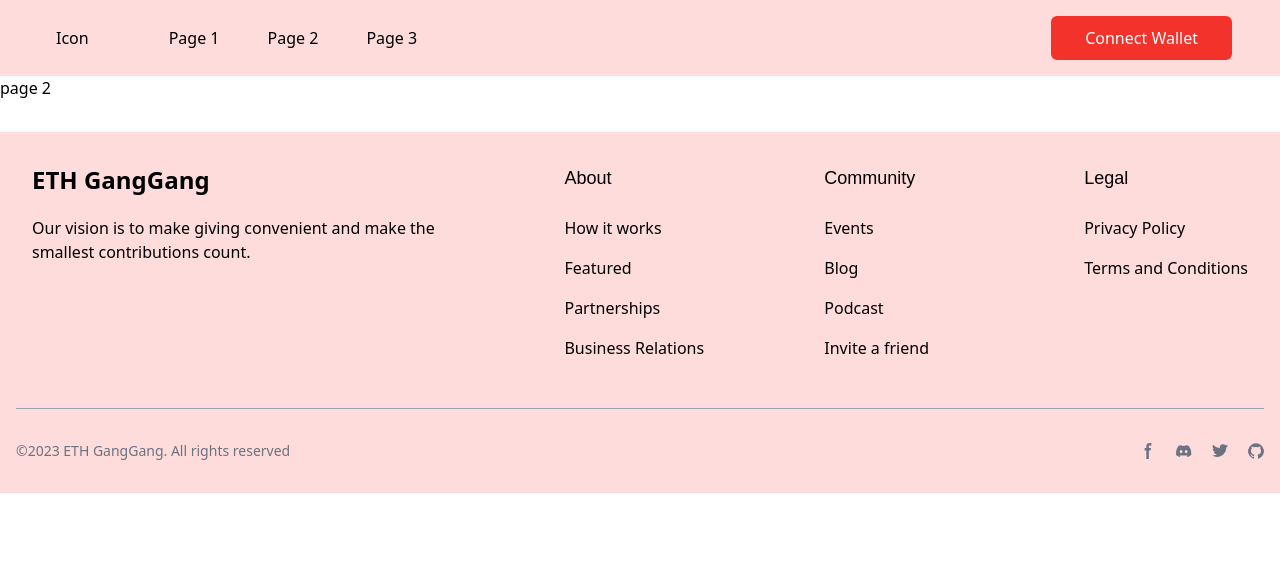
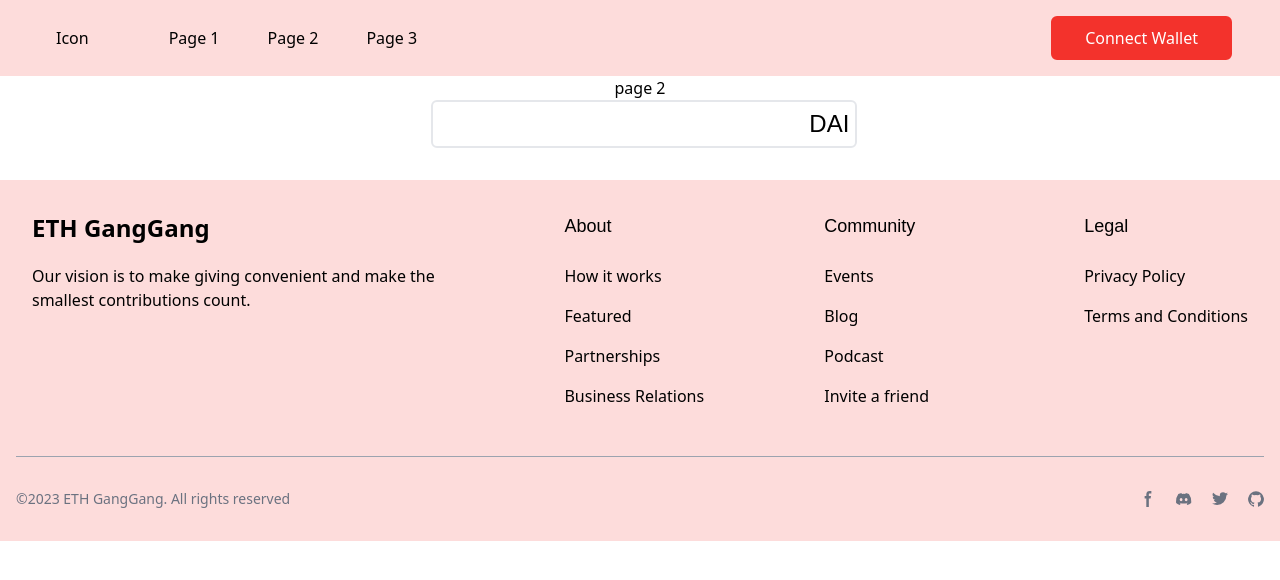
Before and after one commit to matthew-chua/next-template, a Next.js app: page /page2 in a window 1280 px wide. Shown: the top 580 px of the page. Built offline with nearby package versions, Linux system fonts and the light colour scheme; a web font is replaced by a local one.

Commit message:
added input

```diff
--- a/src/app/page2/page.tsx
+++ b/src/app/page2/page.tsx
@@ -1,9 +1,11 @@
+import Input from "@/components/Input";
 import React from "react";
 
 export default function Page() {
   return (
-    <div>
+    <div className="flex flex-col items-center">
       page 2
+      <Input unit="DAI"/>
     </div>
   );
 }
--- /dev/null
+++ b/src/components/Input.tsx
@@ -0,0 +1,10 @@
+import React from "react";
+
+export default function Input({unit}: {unit: string}) {
+  return (
+    <div className="flex w-full justify-center items-center">
+        <input className="border-2 w-1/3 border-gray h-12 rounded-md p-4 text-xl" />
+        <span className="-ml-12 font-display text-2xl">{unit}</span>
+    </div>
+  );
+}
--- a/tailwind.config.ts
+++ b/tailwind.config.ts
@@ -15,7 +15,10 @@ const customColors = {
   },
   green: {
     DEFAULT: "#4BEA69" // Overwrite default
-  }
+  },
+  gray: {
+    DEFAULT: "AAAAAA", // Overwrite default
+  },
 };
 
 const config: Config = {
```
